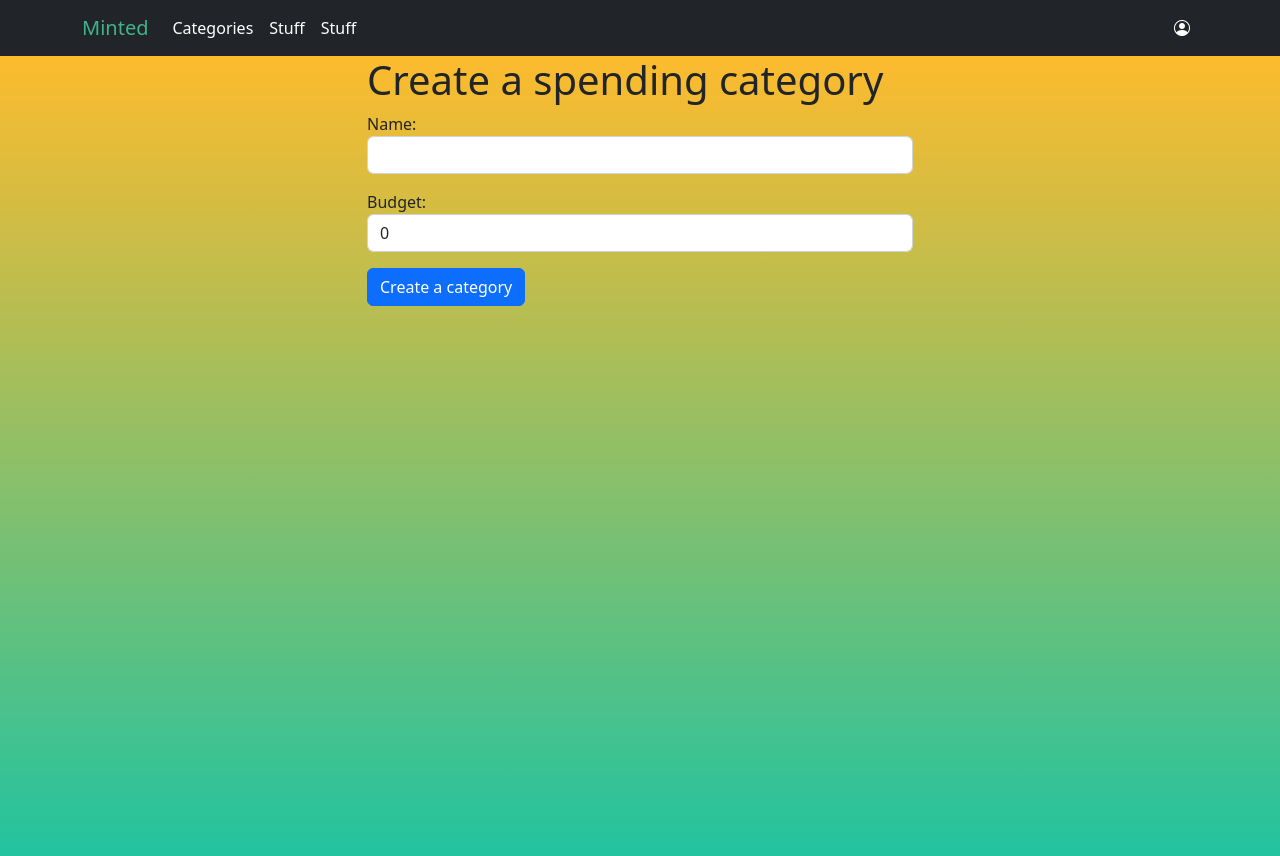
After one commit to yc-7/AYMSKYT, a Django app: page /categories/ in a window 1280 px wide. The commit adds this page. Run offline with Django 4.2, Linux system fonts and the light colour scheme; a user stored in the database is signed in; parts of the project's set-up code (start-up, migrations or seed data) failed here and were passed over; some libraries are stand-ins or nearby versions.

Commit message:
Add create category

```diff
--- a/PersonalSpendingTracker/urls.py
+++ b/PersonalSpendingTracker/urls.py
@@ -23,5 +23,6 @@ urlpatterns = [
     path('log_in/', views.log_in, name='log_in'),
     path('log_out/', views.log_out, name='log_out'),
     path('sign_up/', views.sign_up, name='sign_up'),
-    path('dashboard/', views.dashboard , name='dashboard')
+    path('dashboard/', views.dashboard , name='dashboard'),
+    path('categories/', views.create_category, name = 'categories')
 ]
--- a/minted/forms.py
+++ b/minted/forms.py
@@ -44,3 +44,9 @@ class SignUpForm(forms.ModelForm):
             is_staff=False,
             is_superuser=False,
         )
+
+
+class CategoryForm(forms.ModelForm):
+    class Meta:
+        model = Category
+        exclude = ['user']
--- /dev/null
+++ b/minted/templates/categories.html
@@ -0,0 +1,19 @@
+{% extends 'base_content.html' %}
+{% block content %}
+
+<div class="container">
+    <div class="row">
+        <div class="col-sm-12 col-md-6 offset-md-3">
+            <h1>Create a spending category</h1>
+
+            <form action="{% url 'categories' %}" method="post">
+                {% csrf_token %}
+                <input type="hidden" name="next" value="{{ next }}">
+                {% include 'partials/bootstrap_form.html' with form=form %}
+                <input type="submit" value="Create a category" class="btn btn-primary">
+            </form>
+        </div>
+    </div>
+</div>
+
+{% endblock %}
--- a/minted/templates/partials/user_menu.html
+++ b/minted/templates/partials/user_menu.html
@@ -1,6 +1,6 @@
 <div class="collapse navbar-collapse" id="navbarSupportedContent">
     <div class="navbar-nav me-auto mb-2 mb-lg-0">
-        <a style="color: white" class="nav-link" href="#">Stuff</a>
+        <a style="color: white" class="nav-link" href="{% url 'categories' %}">Categories</a>
         <a style="color: white" class="nav-link" href="#">Stuff</a>
         <a style="color: white" class="nav-link" href="#">Stuff</a>
     </div>
--- a/minted/views.py
+++ b/minted/views.py
@@ -46,3 +46,16 @@ def sign_up(request):
 @login_required
 def dashboard(request):
     return render(request,'dashboard.html')
+
+def create_category(request):
+
+    if request.method == 'POST':
+        form = CategoryForm(request.POST)
+        if form.is_valid():
+            category = form.save(commit=False)
+            category.user = request.user
+            category.save()
+            return redirect('dashboard')
+    else:
+        form = CategoryForm(initial={'user': request.user})
+    return render(request, 'categories.html', {'form': form})
```
Also changed, not shown: minted/views_functions.py (line endings or trailing spaces).
